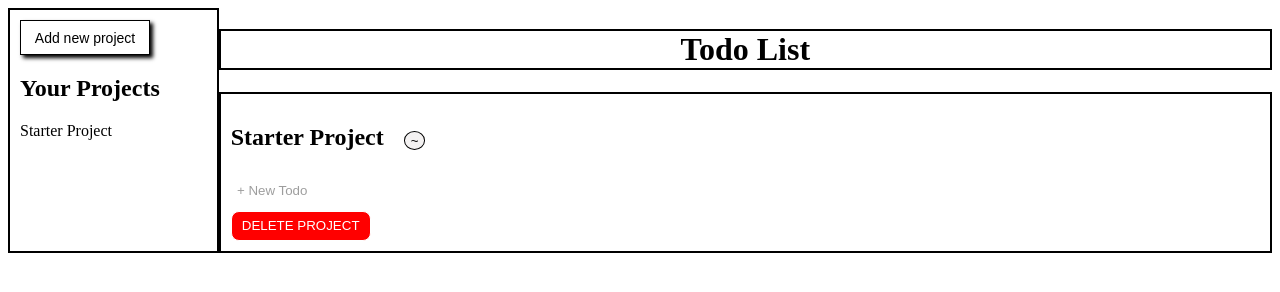
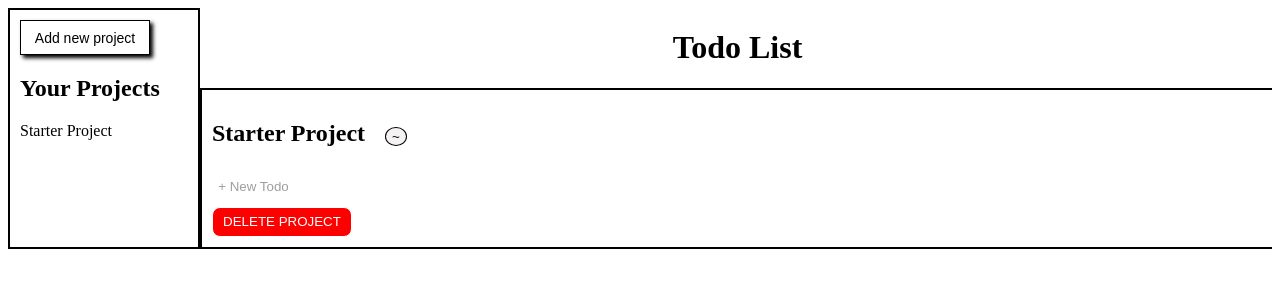
Before and after one commit to lalit-machra/odin-todo-list, a website built with webpack: page src/index.html in a window 1280 px wide. Built offline with nearby package versions, Linux system fonts and the light colour scheme.

Commit message:
Minor style changes

```diff
--- a/src/style.css
+++ b/src/style.css
@@ -16,7 +16,6 @@ h1 {
   text-align: center;
   /*color: blue;*/
   color: black;
-  border: 2px solid;
 }
 
 .projectCheckbox input {
@@ -73,8 +72,9 @@ div.buttons {
 /* Position different sections of the webpage */
 .content {
   display: grid;
-  grid-template-columns: 1fr 5fr;
-  grid-template-rows: 1fr, 1fr;
+  grid-template-columns: 15vw 84vw;
+  grid-template-rows: 10vh auto;
+  overflow-x: hidden;
 }
 
 .sidebar {
```
